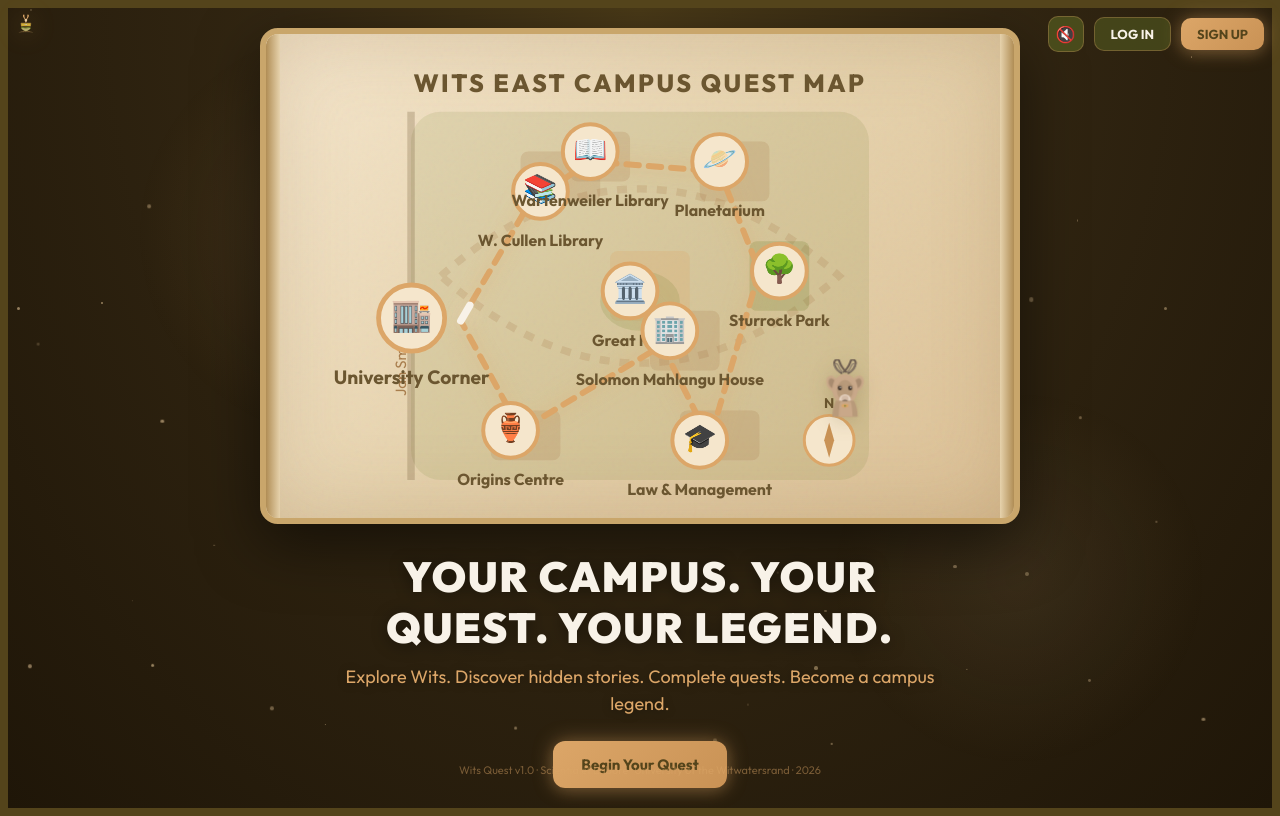
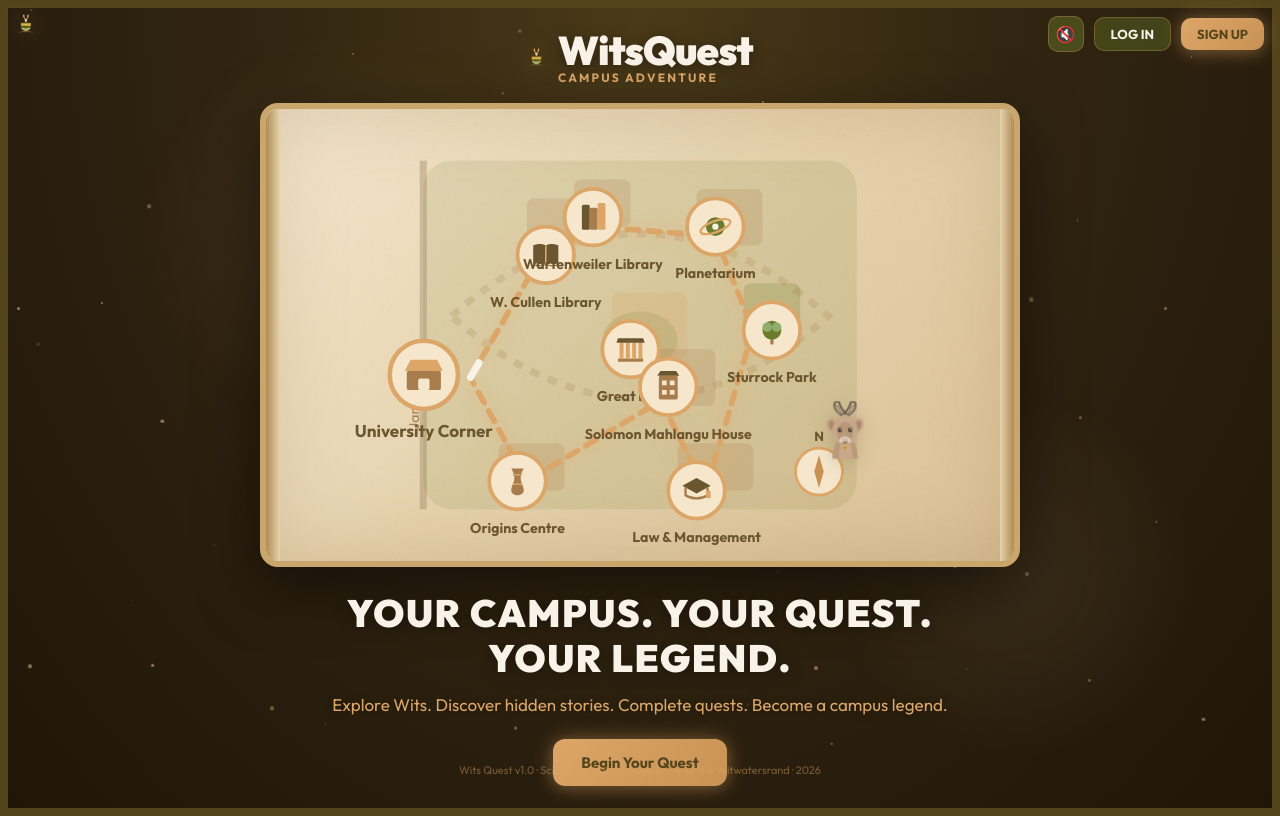
Before and after one commit to NkadimengKgothatso/-wits-quest, a React (Vite) app in the folder frontend/: page / in a window 1280 px wide. Built offline with nearby package versions, Linux system fonts and the light colour scheme; the HTML template or start-up script is replaced by a standard one.

Commit message:
Title added to home page

```diff
--- a/frontend/src/screens/Login.tsx
+++ b/frontend/src/screens/Login.tsx
@@ -19,15 +19,15 @@
 
 /* Geographically inspired Wits landmarks (top-down, relative positions) */
 const LANDMARKS = [
-  { id: 'uncorner', emoji: '🏬', label: 'University Corner', x: 12, y: 52, delay: 0 },
-  { id: 'cullen', emoji: '📚', label: 'W. Cullen Library', x: 30, y: 28, delay: 0.55 },
-  { id: 'wartenweiler', emoji: '📖', label: 'Wartenweiler Library', x: 40, y: 20, delay: 1.1 },
-  { id: 'planetarium', emoji: '🪐', label: 'Planetarium', x: 66, y: 22, delay: 1.65 },
-  { id: 'greathall', emoji: '🏛️', label: 'Great Hall', x: 48, y: 48, delay: 2.2 },
-  { id: 'smhouse', emoji: '🏢', label: 'Solomon Mahlangu House', x: 56, y: 56, delay: 2.75 },
-  { id: 'sturrock', emoji: '🌳', label: 'Sturrock Park', x: 78, y: 44, delay: 3.3 },
-  { id: 'clm', emoji: '🎓', label: 'Law & Management', x: 62, y: 78, delay: 3.85 },
-  { id: 'origins', emoji: '🏺', label: 'Origins Centre', x: 24, y: 76, delay: 4.4 },
+  { id: 'uncorner', icon: 'store', label: 'University Corner', x: 12, y: 52, delay: 0 },
+  { id: 'cullen', icon: 'book', label: 'W. Cullen Library', x: 30, y: 28, delay: 0.55 },
+  { id: 'wartenweiler', icon: 'books', label: 'Wartenweiler Library', x: 40, y: 20, delay: 1.1 },
+  { id: 'planetarium', icon: 'planet', label: 'Planetarium', x: 66, y: 22, delay: 1.65 },
+  { id: 'greathall', icon: 'columns', label: 'Great Hall', x: 48, y: 48, delay: 2.2 },
+  { id: 'smhouse', icon: 'tower', label: 'Solomon Mahlangu House', x: 56, y: 56, delay: 2.75 },
+  { id: 'sturrock', icon: 'tree', label: 'Sturrock Park', x: 78, y: 44, delay: 3.3 },
+  { id: 'clm', icon: 'cap', label: 'Law & Management', x: 62, y: 78, delay: 3.85 },
+  { id: 'origins', icon: 'vase', label: 'Origins Centre', x: 24, y: 76, delay: 4.4 },
 ];
 
 /* Quest trail connecting the landmarks */
@@ -427,11 +427,32 @@
 
       {!showAuth ? (
         <div className="cinematic-stage" style={{ position: 'relative', zIndex: 10, width: '100%', maxWidth: 760, display: 'flex', flexDirection: 'column', alignItems: 'center' }}>
+          {/* WitsQuest header */}
+          <div
+            className={seqStarted ? 'text-reveal-early' : 'text-hidden'}
+            style={{
+              display: 'flex', alignItems: 'center', gap: 12, marginBottom: 18,
+            }}
+          >
+            <WitsLogo width={42} height={42} showText={false} />
+            <div style={{ display: 'flex', flexDirection: 'column' }}>
+              <span style={{
+                fontSize: 'clamp(26px, 6vw, 40px)', fontWeight: 900, color: '#f8f2e8',
+                letterSpacing: '-0.02em', lineHeight: 1,
+                textShadow: '0 2px 14px rgba(0,0,0,0.35)',
+              }}>WitsQuest</span>
+              <span style={{
+                fontSize: 'clamp(10px, 2vw, 12px)', color: '#dca668',
+                letterSpacing: '0.18em', fontWeight: 700, textTransform: 'uppercase',
+              }}>Campus Adventure</span>
+            </div>
+          </div>
+
           {/* Parchment scroll */}
           <div
             className={seqStarted ? 'scroll-unroll' : 'scroll-hidden'}
             style={{
-              width: '100%', aspectRatio: '4 / 3.1', maxHeight: '62vh',
+              width: '100%', aspectRatio: '4 / 3.2', maxHeight: '58vh',
               background: 'linear-gradient(135deg, #f5e6cc 0%, #e6d2ac 50%, #dcc095 100%)',
               borderRadius: '18px',
               boxShadow: '0 20px 60px rgba(0,0,0,0.5), inset 0 0 80px rgba(139, 105, 58, 0.25)',
@@ -448,36 +469,89 @@
             <div style={{ position: 'absolute', right: 0, top: 0, bottom: 0, width: 14, background: 'linear-gradient(270deg, #b08d55, #e6d2ac)', borderRadius: '0 12px 12px 0' }} />
 
             {/* Map container */}
-            <div className={seqStarted ? 'map-reveal' : 'map-hidden'} style={{ position: 'absolute', inset: 18, display: 'flex', alignItems: 'center', justifyContent: 'center' }}>
+            <div className={seqStarted ? 'map-reveal' : 'map-hidden'} style={{ position: 'absolute', inset: 14, display: 'flex', alignItems: 'center', justifyContent: 'center' }}>
               <svg viewBox="0 0 100 90" style={{ width: '100%', height: '100%' }}>
-                {/* Title banner */}
-                <text x="50" y="8" textAnchor="middle" fontSize="5" fill="#6b5630" fontWeight="800" letterSpacing="0.5">WITS EAST CAMPUS QUEST MAP</text>
+                <defs>
+                  {/* Custom landmark icons in savanna palette */}
+                  <symbol id="icon-store" viewBox="0 0 24 24">
+                    <rect x="3" y="10" width="18" height="10" rx="1" fill="#a87d4d" />
+                    <path d="M2 10 L5 4 L19 4 L22 10 Z" fill="#dca668" />
+                    <rect x="9" y="14" width="6" height="6" rx="1" fill="#f5e6cc" />
+                  </symbol>
+                  <symbol id="icon-book" viewBox="0 0 24 24">
+                    <path d="M4 6C4 6 8 4 12 6C16 4 20 6 20 6V18C20 18 16 16 12 18C8 16 4 18 4 18V6Z" fill="#6b5630" />
+                    <path d="M12 6V18" stroke="#dca668" strokeWidth="1" />
+                    <path d="M4 18C4 18 8 20 12 18C16 20 20 18 20 18" stroke="#a87d4d" strokeWidth="1" fill="none" />
+                  </symbol>
+                  <symbol id="icon-books" viewBox="0 0 24 24">
+                    <rect x="5" y="4" width="5" height="16" rx="1" fill="#6b5630" />
+                    <rect x="10" y="6" width="5" height="14" rx="1" fill="#a87d4d" />
+                    <rect x="15" y="3" width="5" height="17" rx="1" fill="#dca668" />
+                  </symbol>
+                  <symbol id="icon-planet" viewBox="0 0 24 24">
+                    <circle cx="12" cy="12" r="6" fill="#6b7d2c" />
+                    <ellipse cx="12" cy="12" rx="10" ry="3.5" fill="none" stroke="#dca668" strokeWidth="1.5" transform="rotate(-20 12 12)" />
+                    <circle cx="12" cy="12" r="2" fill="#f8f2e8" />
+                  </symbol>
+                  <symbol id="icon-columns" viewBox="0 0 24 24">
+                    <path d="M4 18H20V20H4V18Z" fill="#a87d4d" />
+                    <rect x="5" y="8" width="2.5" height="10" fill="#dca668" />
+                    <rect x="9" y="8" width="2.5" height="10" fill="#dca668" />
+                    <rect x="13" y="8" width="2.5" height="10" fill="#dca668" />
+                    <rect x="17" y="8" width="2.5" height="10" fill="#dca668" />
+                    <path d="M3 8H21L20 5H4L3 8Z" fill="#6b5630" />
+                  </symbol>
+                  <symbol id="icon-tower" viewBox="0 0 24 24">
+                    <rect x="6" y="5" width="12" height="15" rx="1" fill="#a87d4d" />
+                    <rect x="8" y="8" width="3" height="3" fill="#f5e6cc" />
+                    <rect x="13" y="8" width="3" height="3" fill="#f5e6cc" />
+                    <rect x="8" y="14" width="3" height="3" fill="#f5e6cc" />
+                    <rect x="13" y="14" width="3" height="3" fill="#f5e6cc" />
+                    <path d="M5 5H19L17 2H7L5 5Z" fill="#6b5630" />
+                  </symbol>
+                  <symbol id="icon-tree" viewBox="0 0 24 24">
+                    <rect x="11" y="16" width="2" height="5" fill="#a87d4d" />
+                    <circle cx="12" cy="12" r="6" fill="#6b7d2c" />
+                    <circle cx="9" cy="10" r="3" fill="#8fae6e" />
+                    <circle cx="15" cy="10" r="3" fill="#8fae6e" />
+                  </symbol>
+                  <symbol id="icon-cap" viewBox="0 0 24 24">
+                    <path d="M12 4L3 9L12 14L21 9L12 4Z" fill="#6b5630" />
+                    <path d="M5 10V15C5 15 8 17 12 17C16 17 19 15 19 15V10" fill="none" stroke="#a87d4d" strokeWidth="1.5" />
+                    <rect x="18" y="12" width="3" height="5" rx="1" fill="#dca668" />
+                  </symbol>
+                  <symbol id="icon-vase" viewBox="0 0 24 24">
+                    <path d="M8 4C8 4 10 7 10 10C10 13 8 15 8 18C8 20 10 21 12 21C14 21 16 20 16 18C16 15 14 13 14 10C14 7 16 4 16 4H8Z" fill="#a87d4d" />
+                    <path d="M9 8H15" stroke="#dca668" strokeWidth="1" />
+                    <path d="M9 14H15" stroke="#dca668" strokeWidth="1" />
+                  </symbol>
+                </defs>
 
                 {/* Grounds / lawns */}
-                <rect x="4" y="12" width="92" height="74" rx="6" fill="rgba(107, 125, 44, 0.12)" />
+                <rect x="4" y="8" width="92" height="74" rx="6" fill="rgba(107, 125, 44, 0.12)" />
 
                 {/* Ring road loop */}
                 <path
-                  d="M 10 45 Q 50 10 90 45 Q 50 80 10 45"
+                  d="M 10 41 Q 50 6 90 41 Q 50 76 10 41"
                   fill="none" stroke="rgba(168, 125, 77, 0.22)" strokeWidth="1.5" strokeDasharray="2 2"
                 />
 
                 {/* Jan Smuts Avenue boundary */}
-                <line x1="4" y1="12" x2="4" y2="86" stroke="rgba(107, 86, 48, 0.25)" strokeWidth="1.5" />
-                <text x="3" y="50" textAnchor="end" fontSize="3" fill="#a87d4d" transform="rotate(-90 3 50)">Jan Smuts Ave</text>
+                <line x1="4" y1="8" x2="4" y2="82" stroke="rgba(107, 86, 48, 0.25)" strokeWidth="1.5" />
+                <text x="3" y="46" textAnchor="end" fontSize="3" fill="#a87d4d" transform="rotate(-90 3 46)">Jan Smuts Ave</text>
 
                 {/* Zone blocks approximating campus buildings */}
-                <rect x="26" y="20" width="16" height="10" rx="1.5" fill="rgba(168, 125, 77, 0.22)" />
-                <rect x="36" y="16" width="12" height="10" rx="1.5" fill="rgba(168, 125, 77, 0.22)" />
-                <rect x="62" y="18" width="14" height="12" rx="1.5" fill="rgba(168, 125, 77, 0.22)" />
-                <rect x="44" y="40" width="16" height="14" rx="1.5" fill="rgba(220, 166, 104, 0.25)" />
-                <rect x="52" y="52" width="14" height="12" rx="1.5" fill="rgba(168, 125, 77, 0.22)" />
-                <rect x="72" y="38" width="12" height="14" rx="1.5" fill="rgba(107, 125, 44, 0.22)" />
-                <rect x="58" y="72" width="16" height="10" rx="1.5" fill="rgba(168, 125, 77, 0.22)" />
-                <rect x="20" y="72" width="14" height="10" rx="1.5" fill="rgba(168, 125, 77, 0.22)" />
+                <rect x="26" y="16" width="16" height="10" rx="1.5" fill="rgba(168, 125, 77, 0.22)" />
+                <rect x="36" y="12" width="12" height="10" rx="1.5" fill="rgba(168, 125, 77, 0.22)" />
+                <rect x="62" y="14" width="14" height="12" rx="1.5" fill="rgba(168, 125, 77, 0.22)" />
+                <rect x="44" y="36" width="16" height="14" rx="1.5" fill="rgba(220, 166, 104, 0.25)" />
+                <rect x="52" y="48" width="14" height="12" rx="1.5" fill="rgba(168, 125, 77, 0.22)" />
+                <rect x="72" y="34" width="12" height="14" rx="1.5" fill="rgba(107, 125, 44, 0.22)" />
+                <rect x="58" y="68" width="16" height="10" rx="1.5" fill="rgba(168, 125, 77, 0.22)" />
+                <rect x="20" y="68" width="14" height="10" rx="1.5" fill="rgba(168, 125, 77, 0.22)" />
 
                 {/* Central plaza / great lawn */}
-                <ellipse cx="50" cy="50" rx="8" ry="6" fill="rgba(107, 125, 44, 0.16)" />
+                <ellipse cx="50" cy="46" rx="8" ry="6" fill="rgba(107, 125, 44, 0.16)" />
 
                 {/* Animated quest path */}
                 <path
@@ -503,14 +577,14 @@
                 {/* Landmarks */}
                 {LANDMARKS.map((lm) => (
                   <g key={lm.id} className={seqStarted ? 'landmark-pop' : 'landmark-hidden'} style={{ animationDelay: `${4.8 + lm.delay}s` }}>
-                    <circle cx={lm.x} cy={lm.y} r="5.5" fill="#f5e6cc" stroke="#dca668" strokeWidth="0.8" />
-                    <text x={lm.x} y={lm.y + 1.4} textAnchor="middle" fontSize="5.5">{lm.emoji}</text>
-                    <text x={lm.x} y={lm.y + 11} textAnchor="middle" fontSize="3.2" fill="#6b5630" fontWeight="700">{lm.label}</text>
+                    <circle cx={lm.x} cy={lm.y} r="6" fill="#f5e6cc" stroke="#dca668" strokeWidth="0.8" />
+                    <use href={`#icon-${lm.icon}`} x={lm.x - 4} y={lm.y - 4} width="8" height="8" />
+                    <text x={lm.x} y={lm.y + 11} textAnchor="middle" fontSize="3" fill="#6b5630" fontWeight="700">{lm.label}</text>
                   </g>
                 ))}
 
                 {/* Compass rose */}
-                <g transform="translate(88, 78)">
+                <g transform="translate(88, 74)">
                   <circle r="5" fill="#f5e6cc" stroke="#dca668" strokeWidth="0.6" />
                   <path d="M 0 -3.5 L 1 0 L 0 3.5 L -1 0 Z" fill="#c99255" />
                   <text x="0" y="-6.5" textAnchor="middle" fontSize="2.8" fill="#6b5630" fontWeight="700">N</text>
@@ -521,18 +595,18 @@
             {/* Kudu at end of path */}
             <div
               className={seqStarted ? 'kudu-pop' : 'kudu-hidden'}
-              style={{ position: 'absolute', left: '78%', top: '74%', width: 64, height: 64, transform: 'translate(-50%, -50%)' }}
+              style={{ position: 'absolute', left: '78%', top: '72%', width: 64, height: 64, transform: 'translate(-50%, -50%)' }}
             >
               <KuduMascot compact message="" />
             </div>
           </div>
 
           {/* Tagline */}
-          <div style={{ textAlign: 'center', marginTop: 28, maxWidth: 620 }}>
+          <div style={{ textAlign: 'center', marginTop: 24, maxWidth: 620 }}>
             <h1
               className={seqStarted ? 'text-reveal' : 'text-hidden'}
               style={{
-                fontSize: 'clamp(24px, 6vw, 42px)', fontWeight: 900, color: '#f8f2e8',
+                fontSize: 'clamp(22px, 5.5vw, 38px)', fontWeight: 900, color: '#f8f2e8',
                 letterSpacing: '0.04em', textShadow: '0 2px 16px rgba(0,0,0,0.4)',
                 margin: '0 0 10px', lineHeight: 1.2,
               }}
@@ -542,7 +616,7 @@
             <p
               className={seqStarted ? 'text-reveal-delay' : 'text-hidden'}
               style={{
-                fontSize: 'clamp(14px, 3vw, 18px)', color: '#dca668', margin: 0,
+                fontSize: 'clamp(13px, 2.8vw, 17px)', color: '#dca668', margin: 0,
                 lineHeight: 1.5, textShadow: '0 1px 8px rgba(0,0,0,0.35)',
               }}
             >
@@ -550,7 +624,7 @@
             </p>
           </div>
 
-          <div className={seqStarted ? 'text-reveal-delay-2' : 'text-hidden'} style={{ display: 'flex', gap: 12, marginTop: 24 }}>
+          <div className={seqStarted ? 'text-reveal-delay-2' : 'text-hidden'} style={{ display: 'flex', gap: 12, marginTop: 22 }}>
             <button
               onClick={() => { setAuthMode('login'); setShowAuth(true); }}
               className="btn-peach"
@@ -632,6 +706,10 @@
         }
 
         .text-hidden { opacity: 0; transform: translateY(16px); }
+        .text-reveal-early {
+          animation: textReveal 1s ease forwards;
+          animation-delay: 0.4s;
+        }
         .text-reveal {
           animation: textReveal 1.1s ease forwards;
           animation-delay: 11.6s;
```
